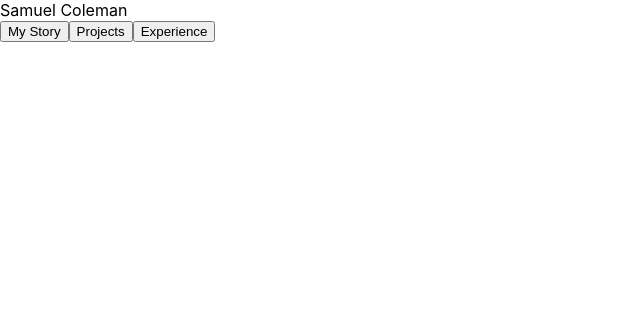
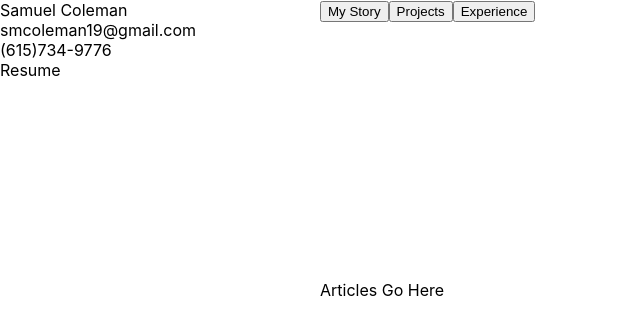
Before and after one commit to SamuelColeman/personal-website, a React (Create React App) app: page / in a window 1280 px wide. Shown: the top 334 px of the page, without its empty margins (0-640 px from the left). Built offline with nearby package versions, Linux system fonts and the light colour scheme.

Commit message:
Add basic grid styling for all components

```diff
--- a/src/components/App/App.css
+++ b/src/components/App/App.css
@@ -1,38 +1,10 @@
 .App {
   display: grid;
+  grid-template-areas:
+    "header navigation navigation"
+    "header articles articles"
+    "header articles articles";
+  grid-template-columns: 25% auto;
+  grid-template-rows: 35% auto;
+  height: 100vh;
 }
-
-.App-logo {
-  height: 40vmin;
-  pointer-events: none;
-}
-
-@media (prefers-reduced-motion: no-preference) {
-  .App-logo {
-    animation: App-logo-spin infinite 20s linear;
-  }
-}
-
-.App-header {
-  background-color: #282c34;
-  min-height: 100vh;
-  display: flex;
-  flex-direction: column;
-  align-items: center;
-  justify-content: center;
-  font-size: calc(10px + 2vmin);
-  color: white;
-}
-
-.App-link {
-  color: #61dafb;
-}
-
-@keyframes App-logo-spin {
-  from {
-    transform: rotate(0deg);
-  }
-  to {
-    transform: rotate(360deg);
-  }
-}
--- a/src/components/App/App.js
+++ b/src/components/App/App.js
@@ -2,12 +2,14 @@ import React from 'react';
 import './App.css';
 import Header from '../Header/Header';
 import Navigation from '../Navigation/Navigation';
+import Articles from '../Articles/Articles';
 
 function App() {
   return (
     <div className="App">
       <Header />
       <Navigation />
+      <Articles />
     </div>
   );
 }
--- a/src/components/Articles/Articles.css
+++ b/src/components/Articles/Articles.css
@@ -0,0 +1,3 @@
+.articles {
+	grid-area: articles
+}
--- a/src/components/Articles/Articles.js
+++ b/src/components/Articles/Articles.js
@@ -0,0 +1,12 @@
+import React, { Component } from 'react';
+import './Articles.css';
+
+export default class Articles extends Component {
+	render() {
+		return (
+			<div className="articles">
+				<div>Articles Go Here</div>
+			</div>
+		)
+	}
+}
--- a/src/components/Header/Header.css
+++ b/src/components/Header/Header.css
@@ -0,0 +1,3 @@
+.header {
+	grid-area: header
+}
--- a/src/components/Header/Header.js
+++ b/src/components/Header/Header.js
@@ -6,6 +6,11 @@ export default class Header extends Component {
 		return (
 			<div className="header">
 				<div className="name">Samuel Coleman</div>
+				<div className="contact_info">
+					<div>smcoleman19@gmail.com</div>
+					<div>(615)734-9776</div>
+					<div>Resume</div>
+				</div>
 			</div>
 		)
 	}
--- a/src/components/Navigation/Navigation.css
+++ b/src/components/Navigation/Navigation.css
@@ -0,0 +1,3 @@
+.navigation {
+	grid-area: navigation
+}
```
